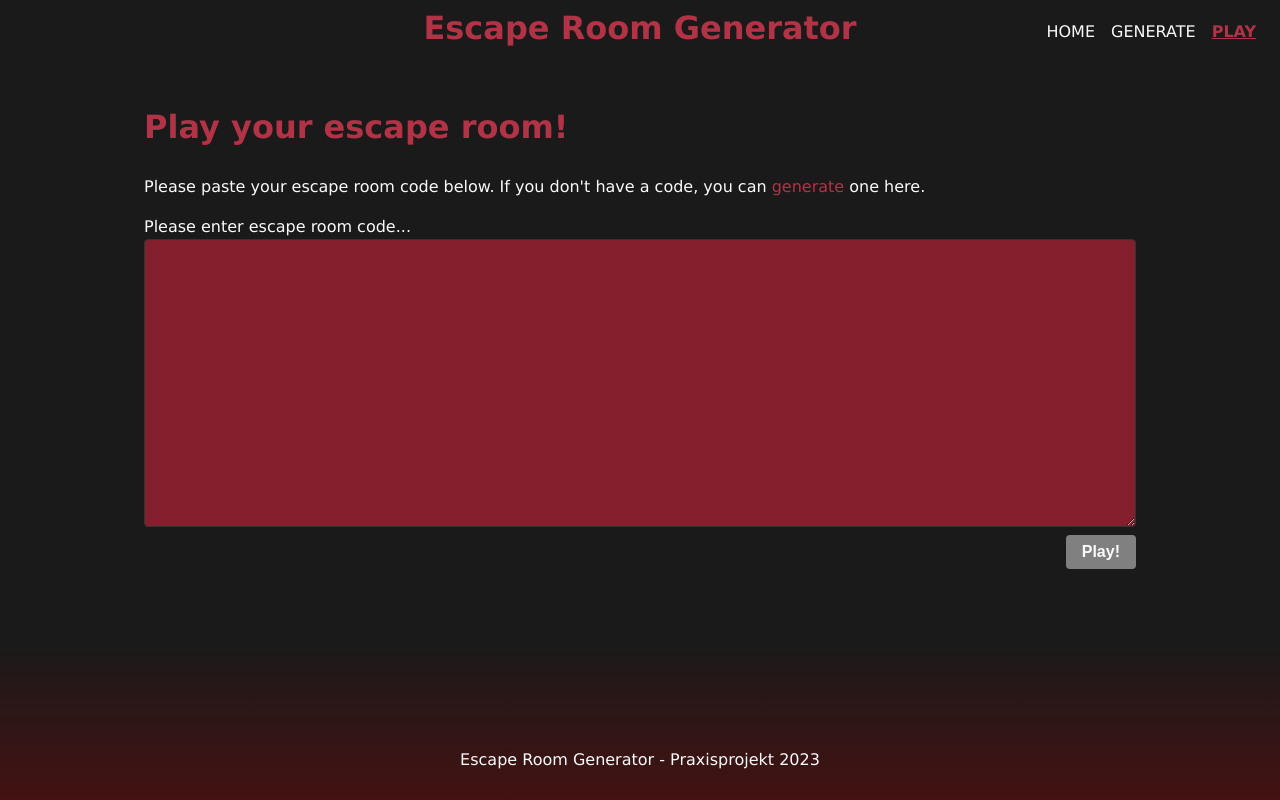
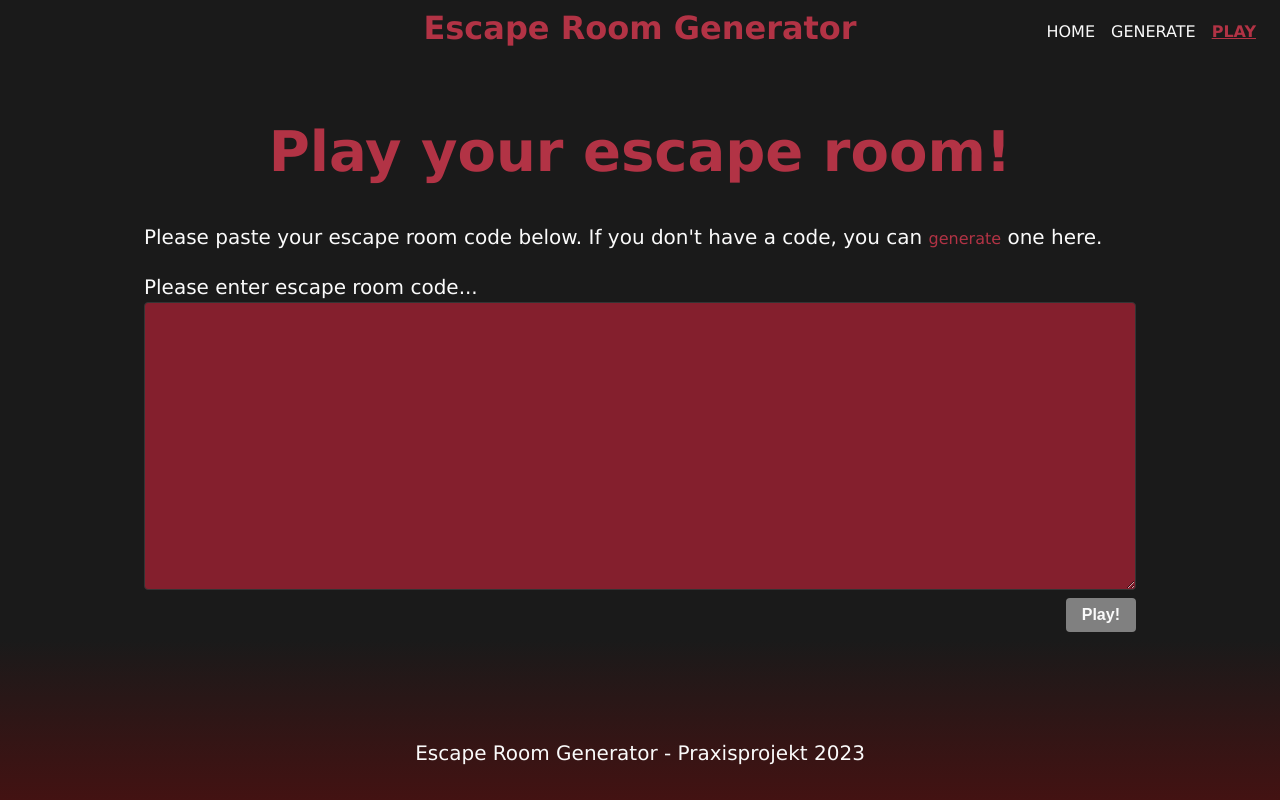
Before and after one commit to DerChrille/Praxisprojekt, a SvelteKit app: page /play in a window 1280 px wide. Built offline with nearby package versions, Linux system fonts and the light colour scheme.

Commit message:
Add final link option

```diff
--- a/src/lib/global.js
+++ b/src/lib/global.js
@@ -1,6 +1,9 @@
 import { joinArrayNaturally } from '$lib/helper.js';
 
 export const PARAGRAPH_DIVIDER = '<--->';
+
+export const LINK_AFTER_FINISHING = null;
+export const LINK_AFTER_FINISHING_LABEL = 'Continue to survey';
 
 export function generatePrompt(puzzleDescriptions, scenarioDescription, promptWords) {
 	const paragraphs = puzzleDescriptions.length + 2;
--- a/src/routes/play/+page.svelte
+++ b/src/routes/play/+page.svelte
@@ -78,7 +78,7 @@
 	}
 </script>
 
-<h2>Play your escape room!</h2>
+<h1>Play your escape room!</h1>
 
 <p>
 	Please paste your escape room code below. If you don't have a code, you can <a href="/generator"
@@ -113,4 +113,9 @@
 	button {
 		margin-top: 0.5em;
 	}
+
+	h1 {
+		text-align: center;
+		font-size: 350%;
+	}
 </style>
--- a/src/routes/style.css
+++ b/src/routes/style.css
@@ -112,7 +112,7 @@ h6 {
 }
 
 p {
-    font-size: 1rem; /* 16px */
+    font-size: 1.25rem; /* 16px */
     font-weight: 400;
     line-height: 1.5;
     color: var(--color-text);
```
Also changed, not shown: src/routes/generator/FinishedRoom.svelte (+11 -1 lines), src/routes/play/room/+page.svelte (+9 -2 lines), src/routes/play/room/Puzzle.svelte (+5 -2 lines), src/lib/Background.svelte (renamed from src/routes/play/room/Background.svelte).
